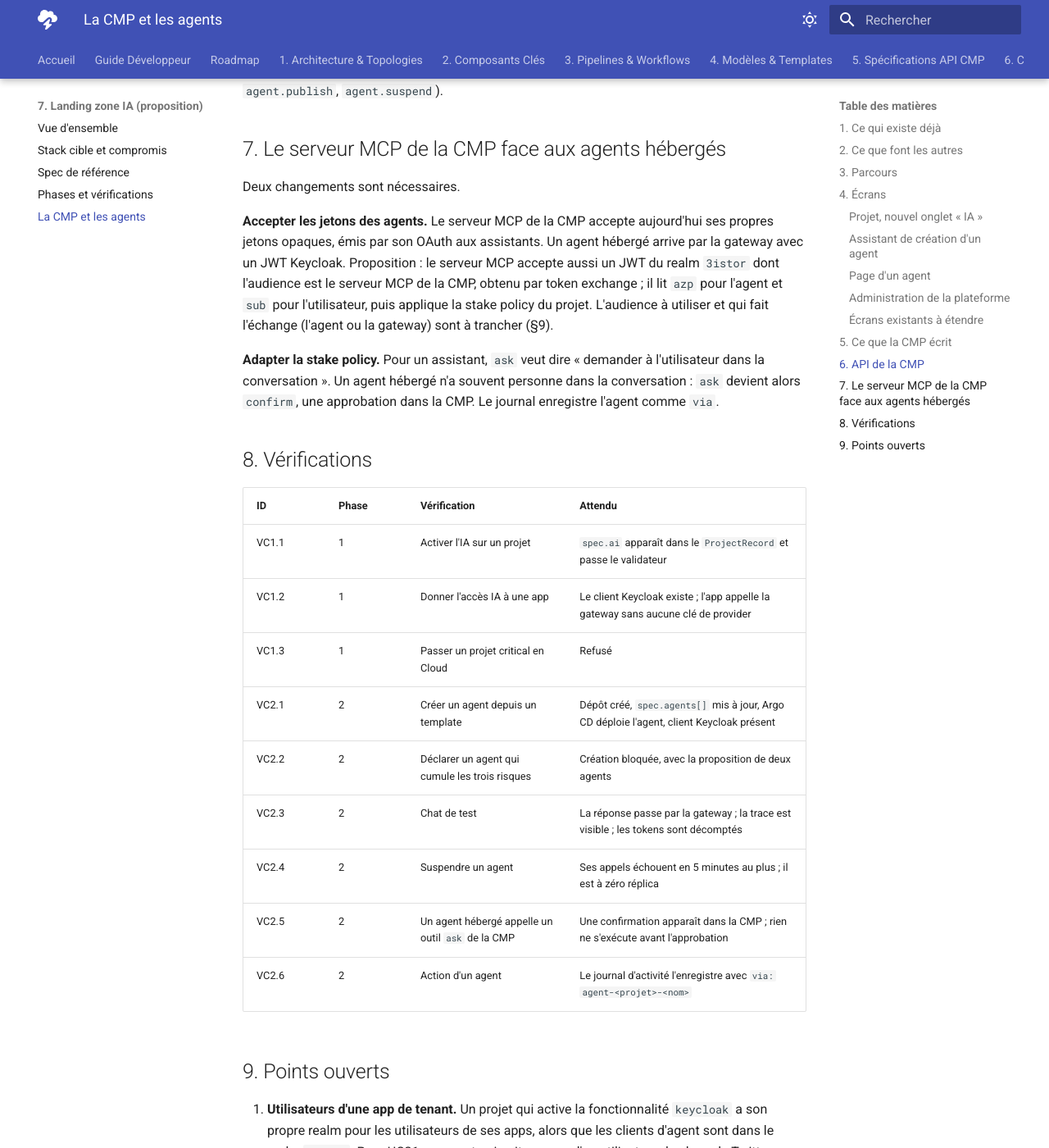
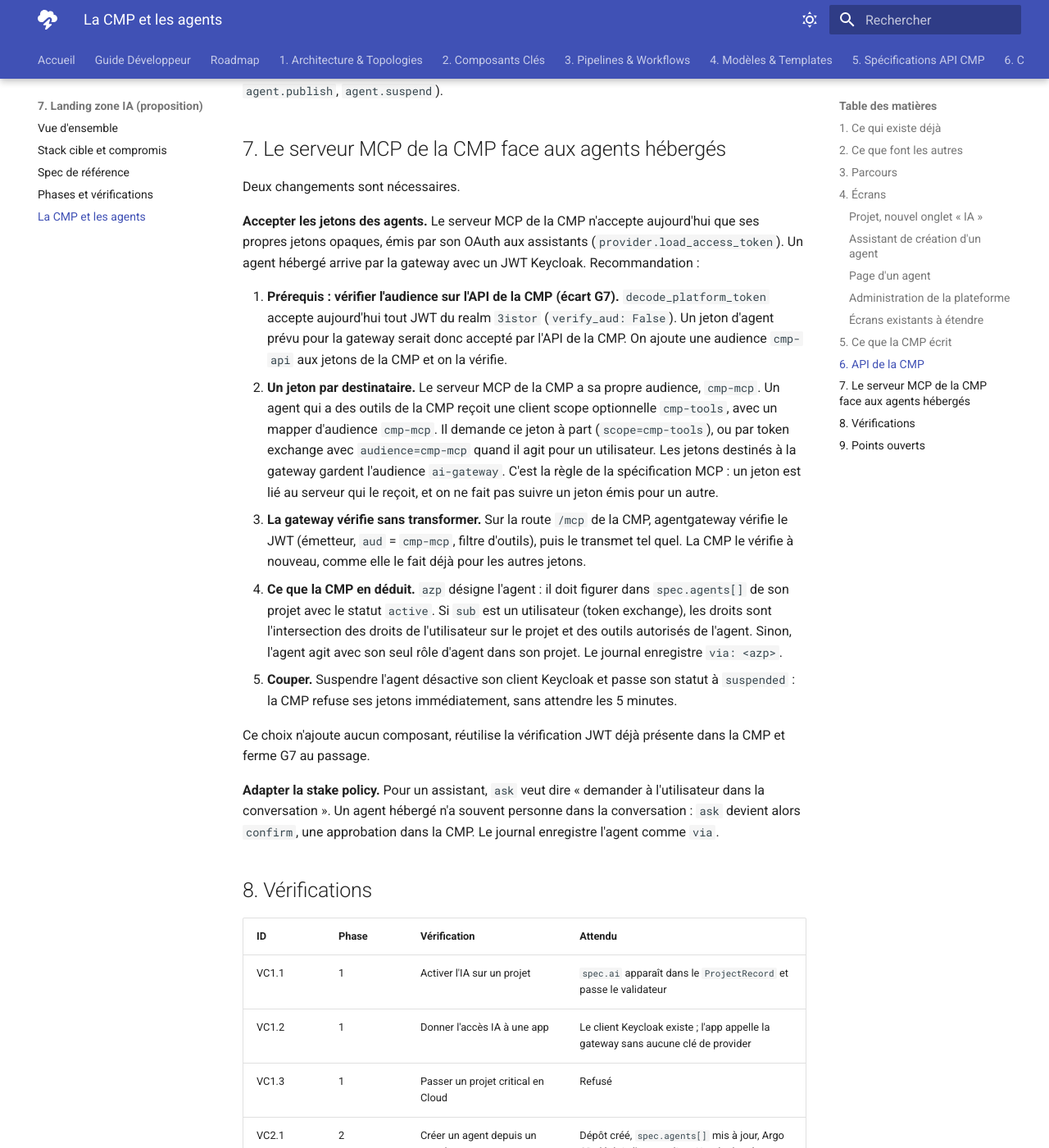
Before and after one commit to 3-Istor/cnp-docs, an MkDocs documentation site: the page built from docs/07-ai-landing-zone/04-cmp-agents.md, in a window 1280 px wide and 1400 px high, scrolled down 6847 px. Shown: the whole window at 82% size. Built offline with MkDocs 1.6.1 and Material for MkDocs 9.7.7, drawn with Linux system fonts in a browser that asks for light colours; some of the changed text lies outside the part shown.

Commit message:
docs(ai-landing-zone): recommend audience-bound tokens for agents on the CMP
Agents get a token with audience cmp-mcp (optional client scope
cmp-tools, or token exchange for a user); agentgateway checks it and
forwards it unchanged; the CMP checks it again and maps azp to a
registered, active agent. Close G7 first: the CMP API currently skips
the audience check. For tenant app users in another realm, the app
calls the gateway with its own identity instead of a cross-realm
exchange.

Co-Authored-By: Claude Opus 5.5 <noreply@anthropic.com>
Claude-Session: https://claude.ai/code/session_013JnyuDEszt9ExGcKMe9usf

```diff
--- a/docs/07-ai-landing-zone/04-cmp-agents.md
+++ b/docs/07-ai-landing-zone/04-cmp-agents.md
@@ -171,12 +171,33 @@ du serveur MCP de la CMP, soumis à la stake policy (nouvelles actions `agent.cr
 
 Deux changements sont nécessaires.
 
-**Accepter les jetons des agents.** Le serveur MCP de la CMP accepte aujourd'hui ses propres
-jetons opaques, émis par son OAuth aux assistants. Un agent hébergé arrive par la gateway avec
-un JWT Keycloak. Proposition : le serveur MCP accepte aussi un JWT du realm `3istor` dont
-l'audience est le serveur MCP de la CMP, obtenu par token exchange ; il lit `azp` pour
-l'agent et `sub` pour l'utilisateur, puis applique la stake policy du projet. L'audience à
-utiliser et qui fait l'échange (l'agent ou la gateway) sont à trancher (§9).
+**Accepter les jetons des agents.** Le serveur MCP de la CMP n'accepte aujourd'hui que ses
+propres jetons opaques, émis par son OAuth aux assistants (`provider.load_access_token`). Un
+agent hébergé arrive par la gateway avec un JWT Keycloak. Recommandation :
+
+1. **Prérequis : vérifier l'audience sur l'API de la CMP (écart G7).** `decode_platform_token`
+   accepte aujourd'hui tout JWT du realm `3istor` (`verify_aud: False`). Un jeton d'agent
+   prévu pour la gateway serait donc accepté par l'API de la CMP. On ajoute une audience
+   `cmp-api` aux jetons de la CMP et on la vérifie.
+2. **Un jeton par destinataire.** Le serveur MCP de la CMP a sa propre audience, `cmp-mcp`.
+   Un agent qui a des outils de la CMP reçoit une client scope optionnelle `cmp-tools`, avec
+   un mapper d'audience `cmp-mcp`. Il demande ce jeton à part (`scope=cmp-tools`), ou par token
+   exchange avec `audience=cmp-mcp` quand il agit pour un utilisateur. Les jetons destinés à la
+   gateway gardent l'audience `ai-gateway`. C'est la règle de la spécification MCP : un jeton
+   est lié au serveur qui le reçoit, et on ne fait pas suivre un jeton émis pour un autre.
+3. **La gateway vérifie sans transformer.** Sur la route `/mcp` de la CMP, agentgateway
+   vérifie le JWT (émetteur, `aud` = `cmp-mcp`, filtre d'outils), puis le transmet tel quel.
+   La CMP le vérifie à nouveau, comme elle le fait déjà pour les autres jetons.
+4. **Ce que la CMP en déduit.** `azp` désigne l'agent : il doit figurer dans `spec.agents[]`
+   de son projet avec le statut `active`. Si `sub` est un utilisateur (token exchange), les
+   droits sont l'intersection des droits de l'utilisateur sur le projet et des outils
+   autorisés de l'agent. Sinon, l'agent agit avec son seul rôle d'agent dans son projet. Le
+   journal enregistre `via: <azp>`.
+5. **Couper.** Suspendre l'agent désactive son client Keycloak et passe son statut à
+   `suspended` : la CMP refuse ses jetons immédiatement, sans attendre les 5 minutes.
+
+Ce choix n'ajoute aucun composant, réutilise la vérification JWT déjà présente dans la CMP et
+ferme G7 au passage.
 
 **Adapter la stake policy.** Pour un assistant, `ask` veut dire « demander à l'utilisateur
 dans la conversation ». Un agent hébergé n'a souvent personne dans la conversation : `ask`
@@ -202,10 +223,13 @@ devient alors `confirm`, une approbation dans la CMP. Le journal enregistre l'ag
 1. **Utilisateurs d'une app de tenant.** Un projet qui active la fonctionnalité `keycloak` a
    son propre realm pour les utilisateurs de ses apps, alors que les clients d'agent sont dans
    le realm `3istor`. Pour
-   UC21, un agent qui agit au nom d'un utilisateur du clone de Twitter devra échanger un jeton
-   d'un autre realm. À trancher : échange entre realms, ou l'app appelle la gateway avec sa
-   propre identité et transmet l'utilisateur en claim.
-2. **Audience du serveur MCP de la CMP** et acteur du token exchange (§7).
+   UC21, un agent qui agit au nom d'un utilisateur du clone de Twitter devrait échanger un
+   jeton d'un autre realm. **Recommandation pour la démo :** pas d'échange entre realms. L'app
+   appelle la gateway avec sa propre identité (un client dans `3istor`) et transmet
+   l'identifiant de l'utilisateur pour le budget et l'audit, sans lui donner de droits.
+   L'assistant agit comme un compte de l'app (le « bot »), pas comme l'utilisateur.
+2. **Client scope `cmp-tools`** : à créer dans Keycloak, avec la vérification d'audience côté
+   CMP (§7).
 3. **Emplacement des politiques par agent** de la gateway (§5), à fixer à l'essai.
 4. **Chat de test** : faut-il un budget de test séparé du budget de production ?
 5. **Templates d'agent** : lesquels livrer en premier (proposition : RAG sur une doc, puis
```
